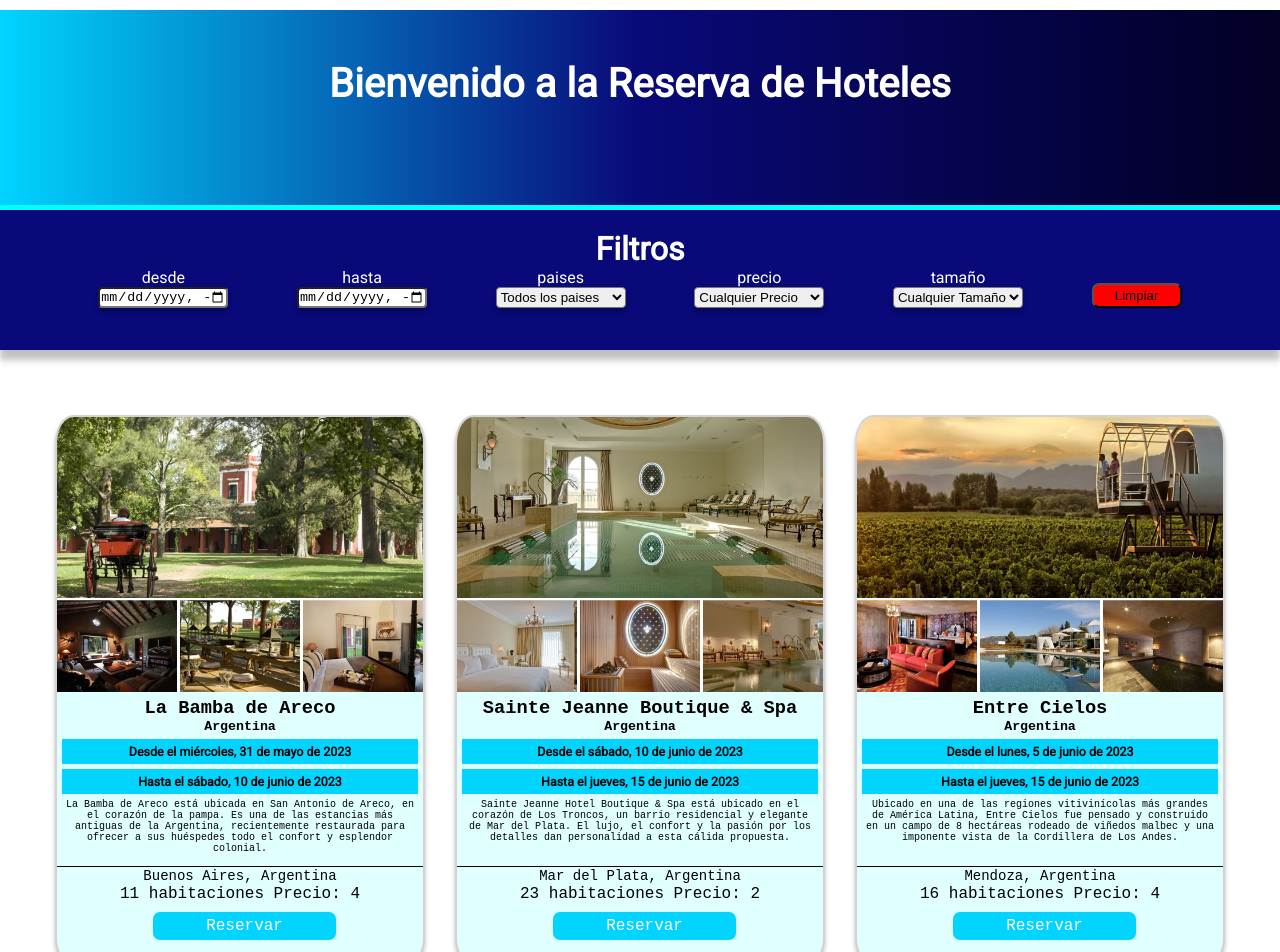
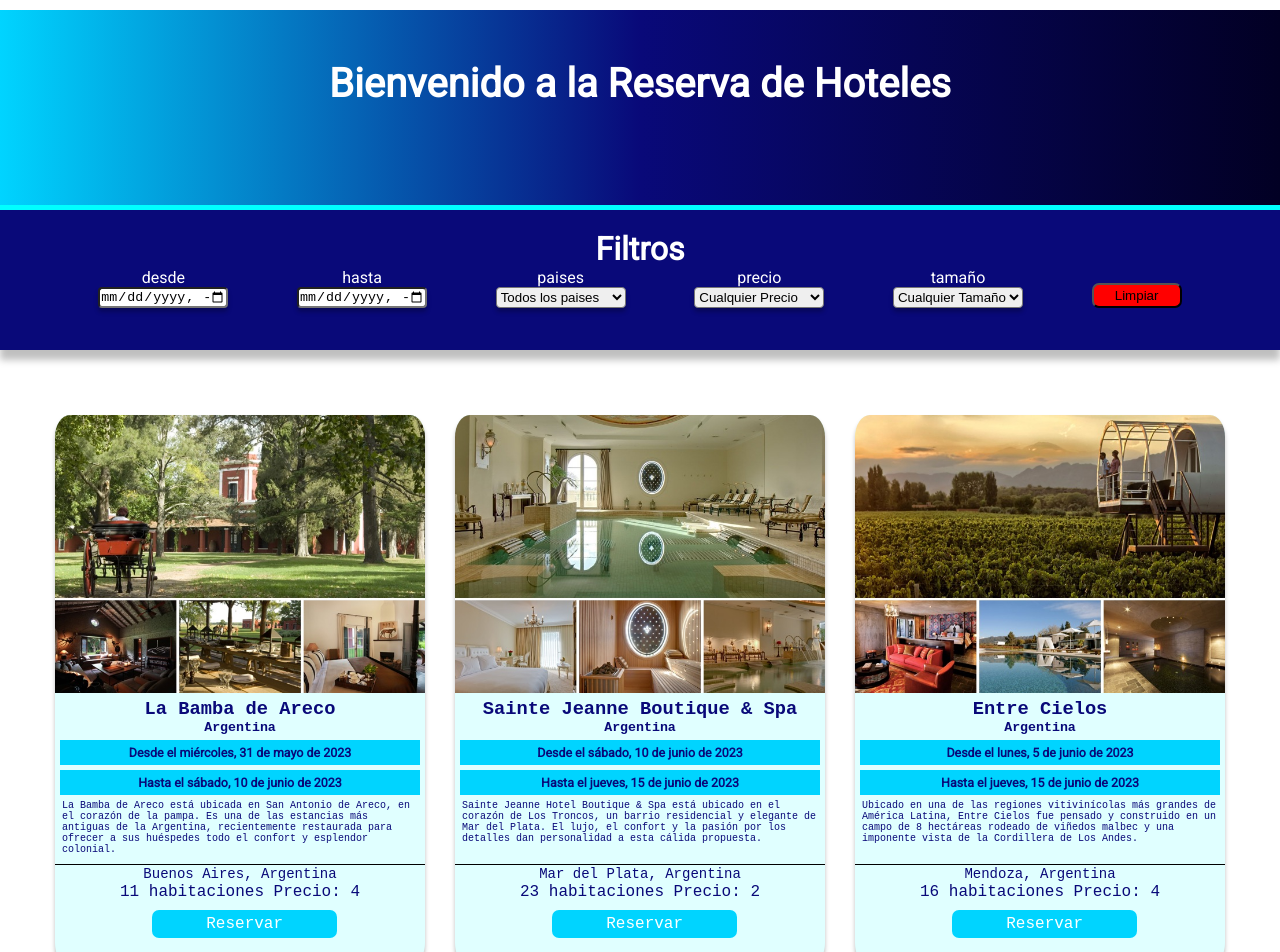
Before and after one commit to GregoryGalicio/filtrado-hoteles, a React (Create React App) app: page / in a window 1280 px wide. Shown: the top 952 px of the page. Built offline with nearby package versions, Linux system fonts and the light colour scheme.

Commit message:
final styles

```diff
--- a/src/components/Hotel/Hotel.scss
+++ b/src/components/Hotel/Hotel.scss
@@ -7,14 +7,12 @@
   align-items: center;
   width: 370px;
   height: 550px;
-  color: black;
-  border: 2px solid lightgray;
-  border-radius: 5px;
+  color: rgba(9,9,121,1);
   background-color: lightcyan;
   margin:15px;
   margin-bottom: 15px;
   box-shadow: 0px 4px 4px rgba(0, 0, 0, 0.25);
-  border-radius: 5%;
+  border-radius: 4%;
   overflow: hidden;/*este estilo hace que los hijos de ese box tengan como limite al padre y sus estilos en este caso el border radius*/
   //font-family: sans-serif;
 
@@ -56,6 +54,7 @@
     font-size: 10px;
     // border: solid 1px purple;
     margin:0px 7px 0px 7px;
+    text-align: left;
     //font-family: sans-serif;
 
   }
```
